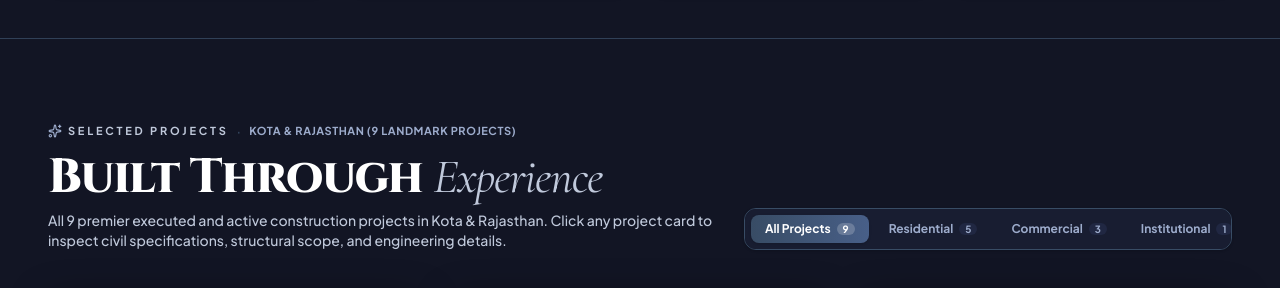
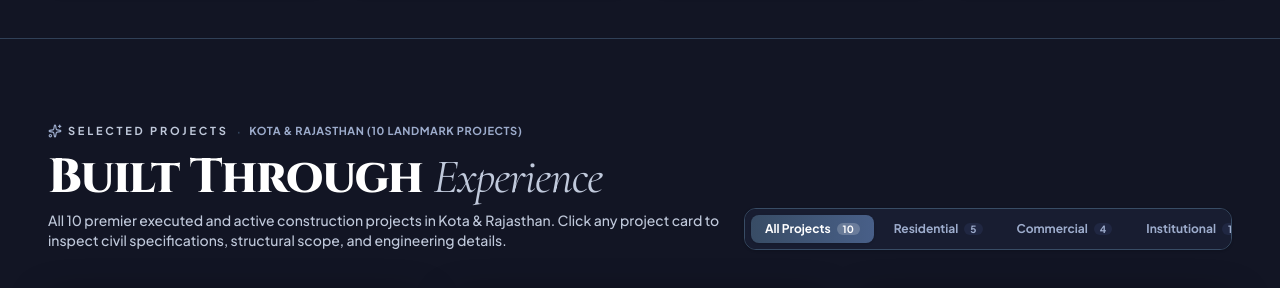
Before and after one commit to prachi-labs/Prachi-Constructions-, a React (Vite) app: page / in a window 1280 px wide. Shown: the part 2029-2317 px from the top of the page. Built offline with nearby package versions, Linux system fonts and the light colour scheme.

Commit message:
Update project details and counts in ProjectsSection

```diff
--- a/src/components/ProjectsSection.tsx
+++ b/src/components/ProjectsSection.tsx
@@ -84,7 +84,28 @@ export const PROJECTS_DATA: ProjectData[] = [
       { label: 'Use Case', value: 'Commercial Retail Hub' },
     ],
   },
-  {
+ {
+  id: 'west-side-kota',
+  name: 'West Side Kota',
+  location: 'Kota, Rajasthan',
+  category: 'commercial',
+  status: 'completed',
+  shortDesc: 'Commercial retail fashion and lifestyle store designed for a modern and engaging shopping experience.',
+  fullDesc: 'West Side Kota is a commercial retail fashion and lifestyle store developed with a focus on modern retail functionality, quality civil execution, and a customer-oriented shopping environment.',
+  image: commercialImg,
+  scope: [
+    'Commercial civil structural execution',
+    'Retail space development',
+    'Electrical and plumbing infrastructure',
+    'Interior finishing and retail frontage works',
+  ],
+  specs: [
+    { label: 'Project Type', value: 'Fashion & Lifestyle Retail Store' },
+    { label: 'Location', value: 'Kota, Rajasthan' },
+    { label: 'Status', value: 'Completed & Delivered' },
+  ],
+},
+{
     id: 'sukhmani-apartment',
     name: 'Sukhmani Apartment',
     location: 'Bajrang Nagar, Kota',
@@ -269,7 +290,7 @@ export const ProjectsSection: React.FC<ProjectsSectionProps> = ({
               Built Through <span className="text-[#C0C9DB] italic font-garamond font-normal">Experience</span>
             </h2>
             <p className="text-[#C0C9DB] text-sm mt-2 font-medium font-sans-clean">
-              All 9 premier executed and active construction projects in Kota & Rajasthan. Click any project card to inspect civil specifications, structural scope, and engineering details.
+              All 10 premier executed and active construction projects in Kota & Rajasthan. Click any project card to inspect civil specifications, structural scope, and engineering details.
             </p>
           </div>
 
@@ -278,7 +299,7 @@ export const ProjectsSection: React.FC<ProjectsSectionProps> = ({
             {[
               { id: 'all', label: 'All Projects', count: PROJECTS_DATA.length },
               { id: 'residential', label: 'Residential', count: 5 },
-              { id: 'commercial', label: 'Commercial', count: 3 },
+              { id: 'commercial', label: 'Commercial', count: 4 },
               { id: 'institutional', label: 'Institutional', count: 1 },
             ].map((tab) => (
               <button
@@ -311,7 +332,7 @@ export const ProjectsSection: React.FC<ProjectsSectionProps> = ({
               onClick={resetAllFilters}
               className="text-xs font-bold text-[#C0C9DB] hover:text-white underline cursor-pointer"
             >
-              Show All 9 Projects
+              Show All 10 Projects
             </button>
           </div>
         )}
```
